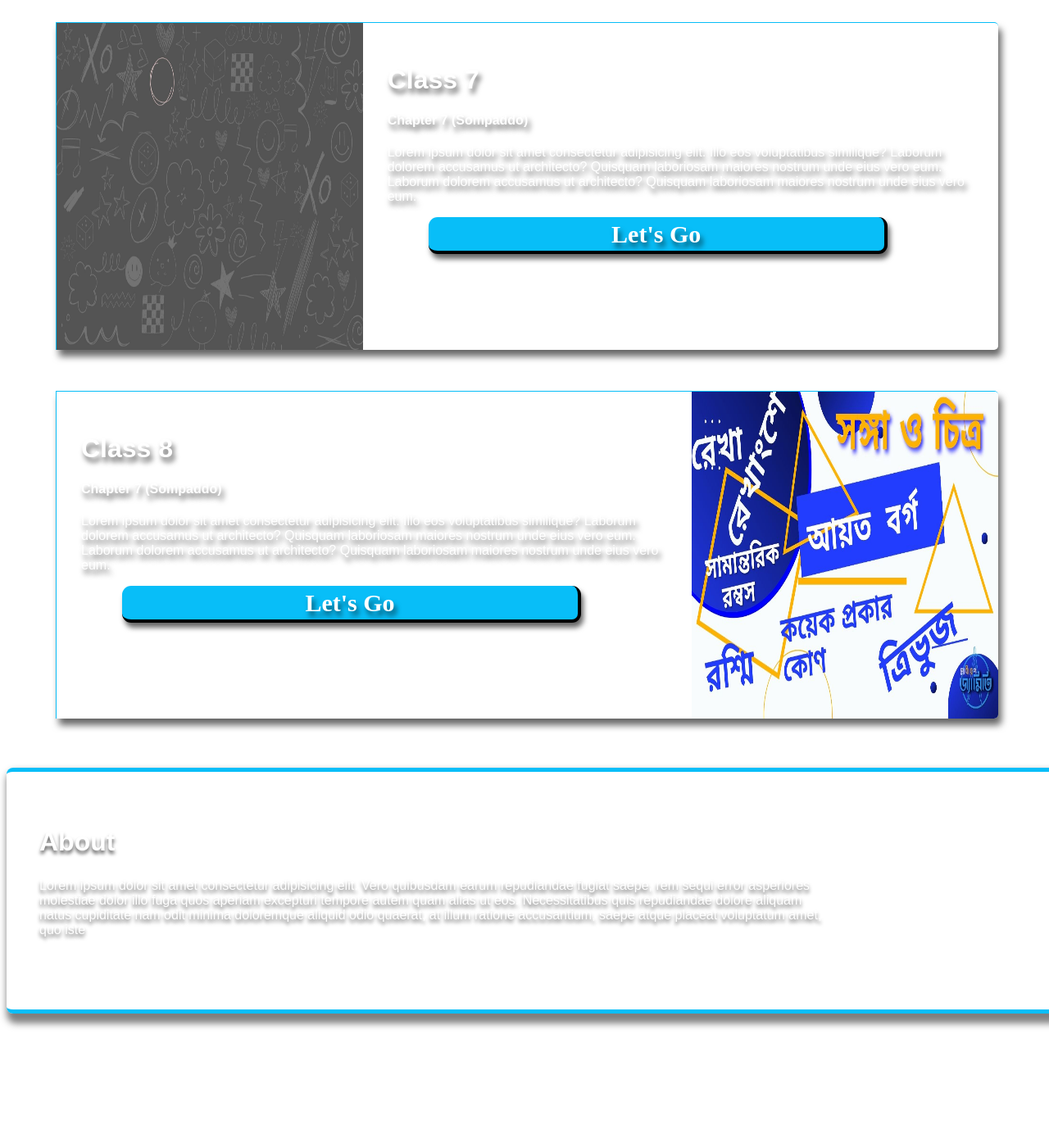
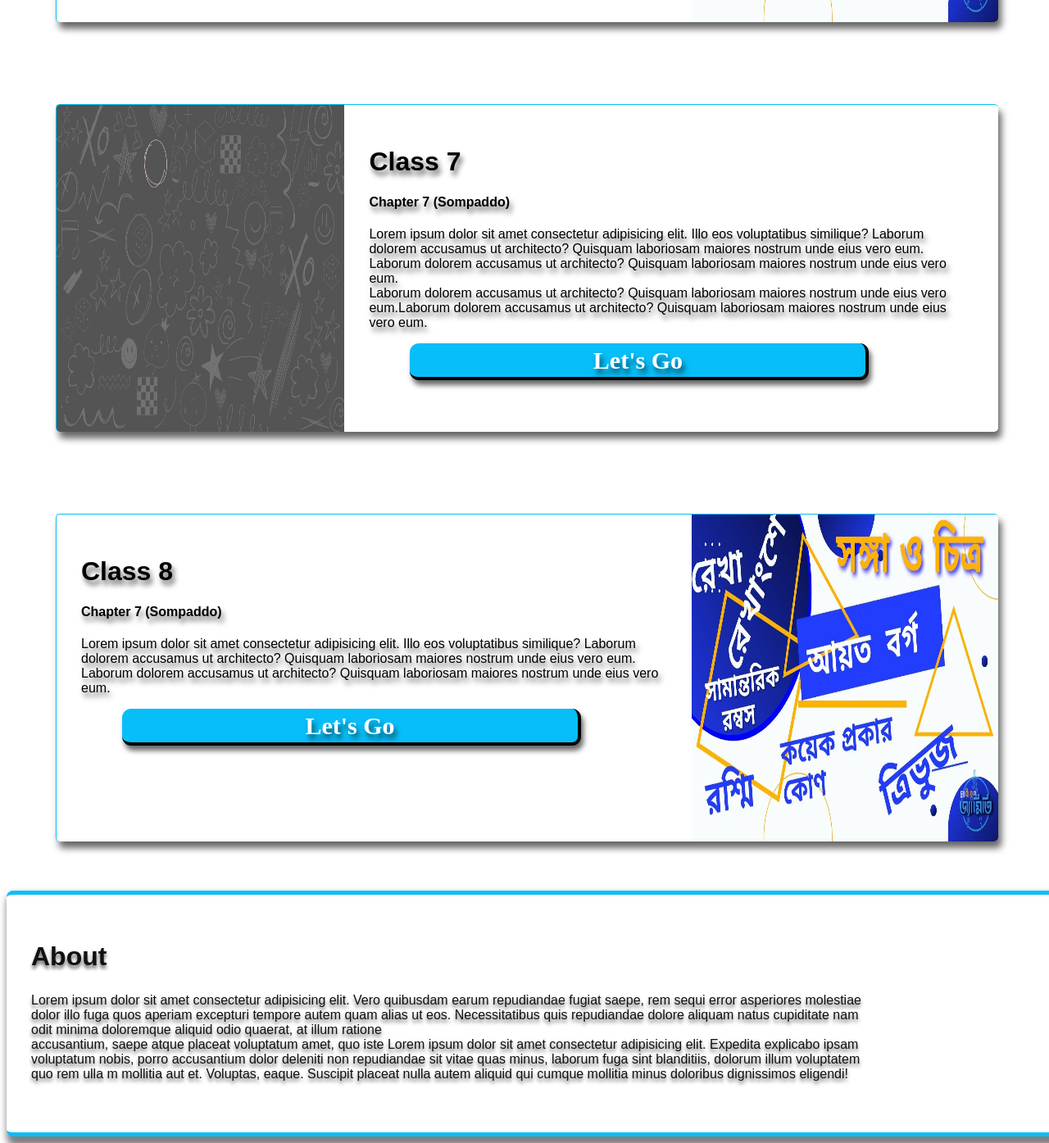
Before and after one commit to basharo9/sadharon-jamiti-2, a plain HTML site: page index.html in a window 1280 px wide. Shown: the part 1186-2581 px from the top of the page at 82% size. Before the commit the page ends 2452 px from the top, so only its background shows below. Drawn offline with Linux system fonts and the light colour scheme.

Commit message:
some modify

```diff
--- a/index.html
+++ b/index.html
@@ -79,6 +79,11 @@
             vero eum. <br>
             Laborum dolorem accusamus
             ut architecto? Quisquam laboriosam maiores nostrum unde eius
+            vero eum. <br>
+            Laborum dolorem accusamus
+            ut architecto? Quisquam laboriosam maiores nostrum unde eius
+            vero eum.Laborum dolorem accusamus
+            ut architecto? Quisquam laboriosam maiores nostrum unde eius
             vero eum.
           </p>
           <a href="#">
@@ -99,6 +104,7 @@
           Laborum dolorem accusamus
           ut architecto? Quisquam laboriosam maiores nostrum unde eius
           vero eum.
+
         </p>
         <a href="#">
           <button class="card-but">Let's Go</button>
@@ -120,6 +126,10 @@
            <li><a href="#" class="active">Home</a></li>
            <li><a href="#">About</a></li>
            <li><a href="#">gallery</a></li>
+           <li><a href="#">Class 9-10</a></li>
+           <li><a href="#">Class 8</a></li>
+           <li><a href="#">Class 7</a></li>
+           <li><a href="#">Class 6</a></li>
          </ul>
       </div>
     </div>
@@ -132,8 +142,15 @@
           error asperiores molestiae dolor illo fuga quos aperiam
           excepturi tempore autem quam alias ut eos. Necessitatibus
           quis repudiandae dolore aliquam natus cupiditate nam odit
-          minima doloremque aliquid odio quaerat, at illum ratione
+          minima doloremque aliquid odio quaerat, at illum ratione <br>
           accusantium, saepe atque placeat voluptatum amet, quo iste
+          Lorem ipsum dolor sit amet consectetur adipisicing elit.
+          Expedita explicabo ipsam voluptatum nobis, porro accusantium
+          dolor deleniti non repudiandae sit vitae quas minus, laborum
+          fuga sint blanditiis, dolorum illum voluptatem quo rem ulla
+          m mollitia aut et. Voluptas, eaque. Suscipit placeat nulla
+          autem aliquid qui cumque mollitia minus doloribus dignissimos
+          eligendi!
         </p>
       </div>
       <div class="media">
--- a/style.css
+++ b/style.css
@@ -13,7 +13,7 @@ body {
   grid-area: header;
   width: 100%;
   height: 245px;
-  /* background-color: #fff;  */
+  background-color: #fff;
   border-color:#08BEF8;
   border-width: 5px 0pc 5px 0px;
   border-style: solid;
@@ -29,8 +29,8 @@ body {
   width:95px;
   height: 97px;
   border-radius: 50%;
-  /* border: 2px solid #08BEF8;
-  box-shadow: 2px 4px 4px rgba(0,0,0,0.25); */
+  border: 4px solid #08BEF8;
+  box-shadow: 2px 4px 4px rgba(0,0,0,0.25);
 }
 img {
   width: 100%;
@@ -47,7 +47,7 @@ img {
   border-color: #08BEF8;
   box-shadow: 4px 7px 5px rgba(0,0,0,0.26);
   border-radius: 15px;
-   margin-left: 30px;
+  margin-left: 30px;
   display: flex;
   align-items: center;
   justify-content: center;
@@ -79,7 +79,9 @@ img {
 
  .left {
   grid-area: left;
-
+  display: flex;
+  flex-direction: column;
+  align-items: center;
  }
  .right {
   grid-area: right;
@@ -94,7 +96,6 @@ img {
   border-color: #08BEF8;
   box-shadow: 8px 8px 8px 4px rgba(0,0,0,0.6);
   border-radius: 16px;
-  display: block;
   margin:30px ;
   position: sticky;
   top: 0;
@@ -141,15 +142,15 @@ li a:hover {
  .card-1 {
   width: 1150px;
   height: 400px;
-  /* background-color: #fff; */
+  background-color: #fff;
   box-shadow: 4px 8px 8px rgba(0,0,0,0.6) ;
-  border-radius: 0 5px 5px 0;
+  border-radius:5px;
   display: flex;
   margin: 50px;
   border-color: #08BEF8;
   border-width: 1px 0 0px 1px;
   border-style: solid;
-  color: #fff;
+  color:black;
   text-shadow:3px 6px 6px rgba(0,0,0,0.6) ;
   overflow: hidden;
  }
@@ -207,7 +208,7 @@ li a:hover {
  .footer {
   height: 300px;
   grid-area: footer;
-  /* background-color: #fff; */
+  background-color: #fff;
   padding: 10px;
   text-align:left;
   border-radius: 8px;
@@ -220,9 +221,9 @@ li a:hover {
 .about {
   width: 70%;
   height: 100%;
-  padding: 30px;
+  margin: 20px;
   float: left;
-  color: #fff;
+  color:#111;
   text-shadow: 0 4px 4px rgba(0,0,0,0.6);
 
 }
@@ -234,7 +235,7 @@ li a:hover {
 .media {
   float: right;
   padding: 30px;
-  color: #fff;
+  color: #111;
   text-shadow: 0 4px 4px rgba(0,0,0,0.6);
 
 }
```
